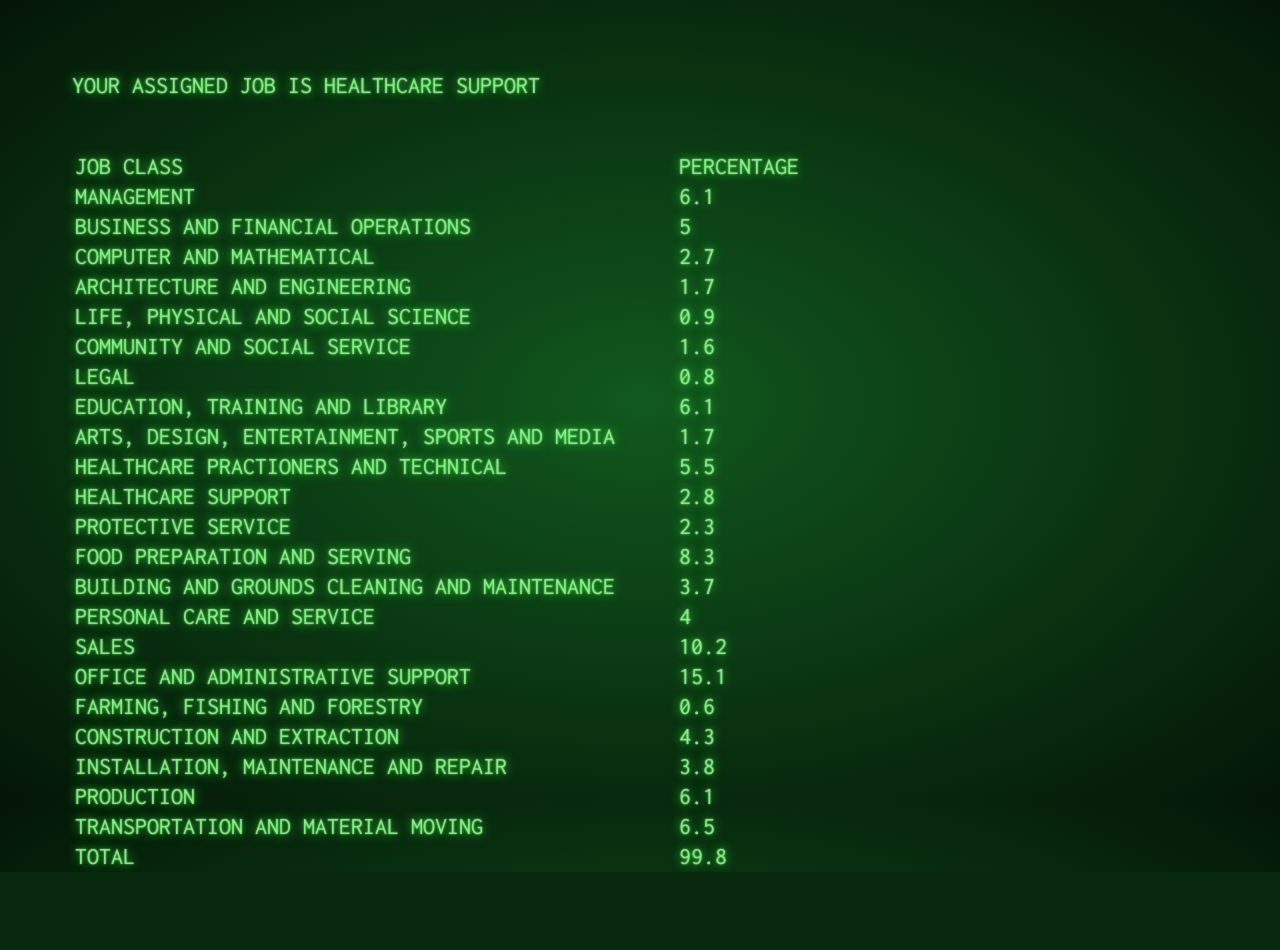
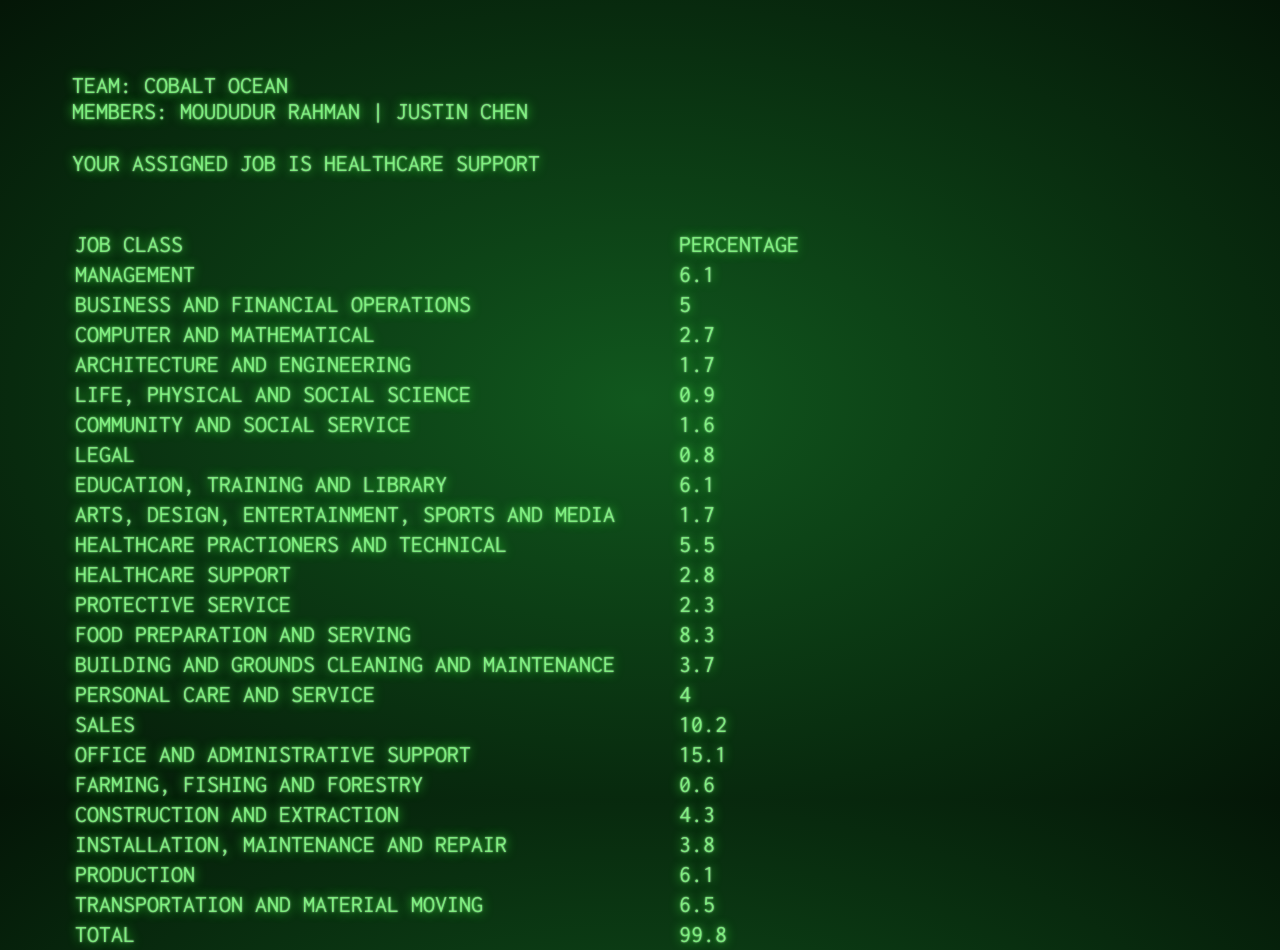
Before and after one commit to moodyRahman/moodysoftdevgang, a Flask app: page /occupyflaskst in a window 1280 px wide. Before the commit the page ends 872 px from the top, so only its background shows below. Run offline with Flask 2, Linux system fonts and the light colour scheme.

Commit message:
added header

```diff
--- a/10_occ/templates/occupation.html
+++ b/10_occ/templates/occupation.html
@@ -7,6 +7,12 @@
   </head>
   <body>
     <div class = "terminal">
+
+      TEAM: COBALT OCEAN
+      <br>
+      MEMBERS: MOUDUDUR RAHMAN | JUSTIN CHEN
+      <br>
+      <br>
     your assigned job is {{jobinp}}
     <br>
     <br>
```
